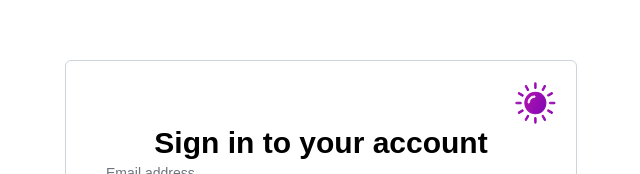
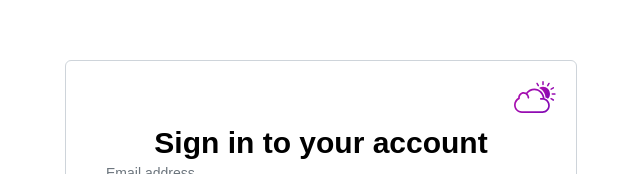
Before and after one commit to Karim216/JSX-react-node-authJWT, a React (Vite) app in the folder client/: page / in a window 1280 px wide. Shown: the part 105-279 px from the top of the page, without its empty margins (319-959 px from the left). Built offline with nearby package versions, Linux system fonts and the light colour scheme; no server answers.

Commit message:
new update

```diff
--- a/client/src/containers/Login/Login.jsx
+++ b/client/src/containers/Login/Login.jsx
@@ -101,7 +101,7 @@ const Login = () => {
     <div className="md:container m-auto flex justify-center items-center h-screen">
       <div className="md:w-2/5 border border-gray-400 rounded-md pt-16 pb-10 px-10 relative">
         <img
-          src={soleil}
+          src={darkMode ? soleil : crepuscule}
           alt="Passer en mode jour"
           onClick={() => setDarkMode(!darkMode)}
           className="w-1/12 absolute top-5 right-5 cursor-pointer"
--- a/client/src/index.css
+++ b/client/src/index.css
@@ -54,6 +54,6 @@
   }
 
   input {
-    @apply py-3 px-3 block w-full bg-white dark:bg-black rounded-md border-0 text-black dark:text-white shadow-sm ring-1 ring-inset ring-gray-300 placeholder:text-gray-400 focus:ring-1 focus:ring-inset focus:ring-yellow focus:outline-none;
+    @apply py-3 px-3 block w-full bg-transparent autofill:bg-transparent rounded-md border-0 text-black dark:text-white shadow-sm ring-1 ring-inset ring-gray-300 placeholder:text-gray-400 focus:ring-1 focus:ring-inset focus:ring-yellow focus:outline-none;
   }
 }
```
